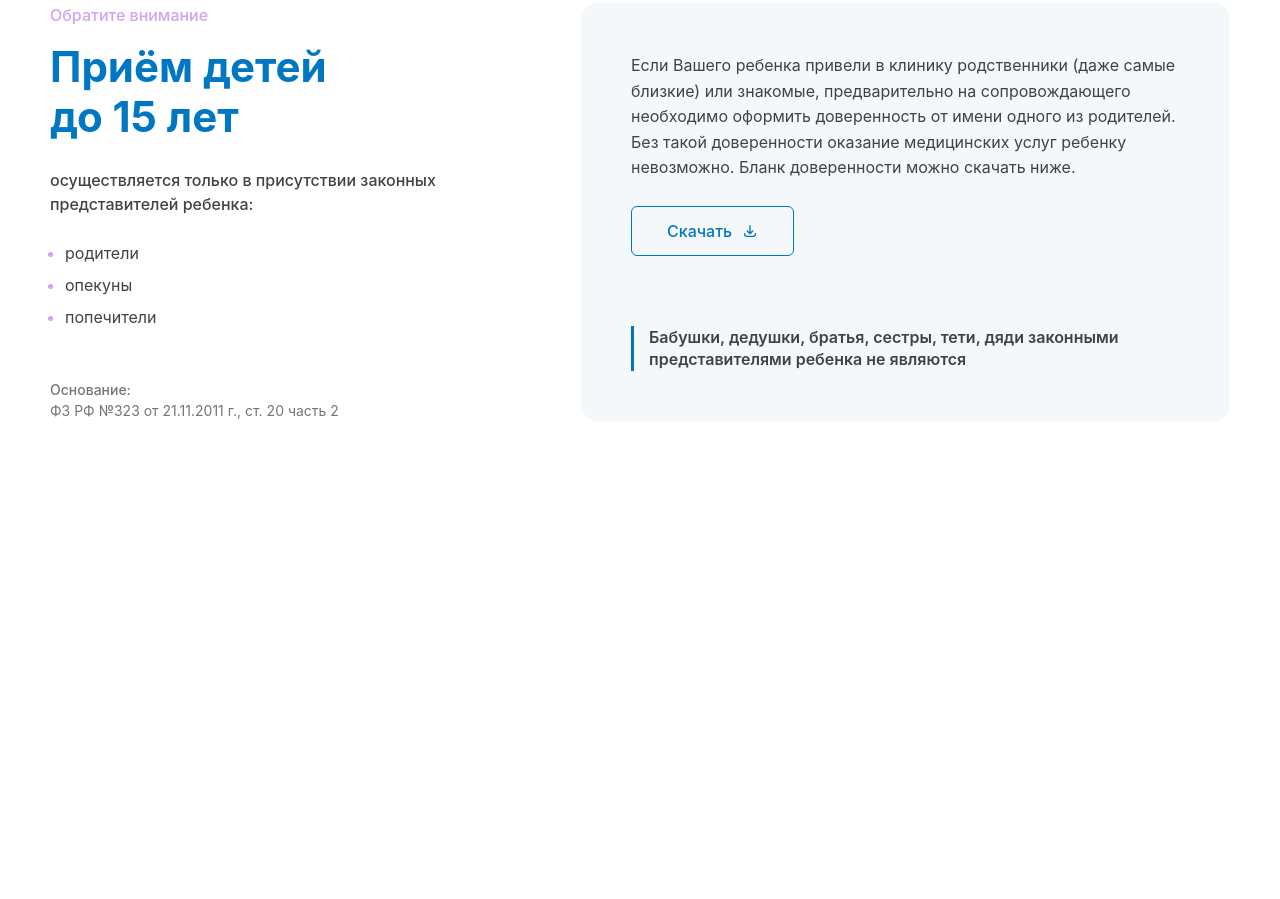
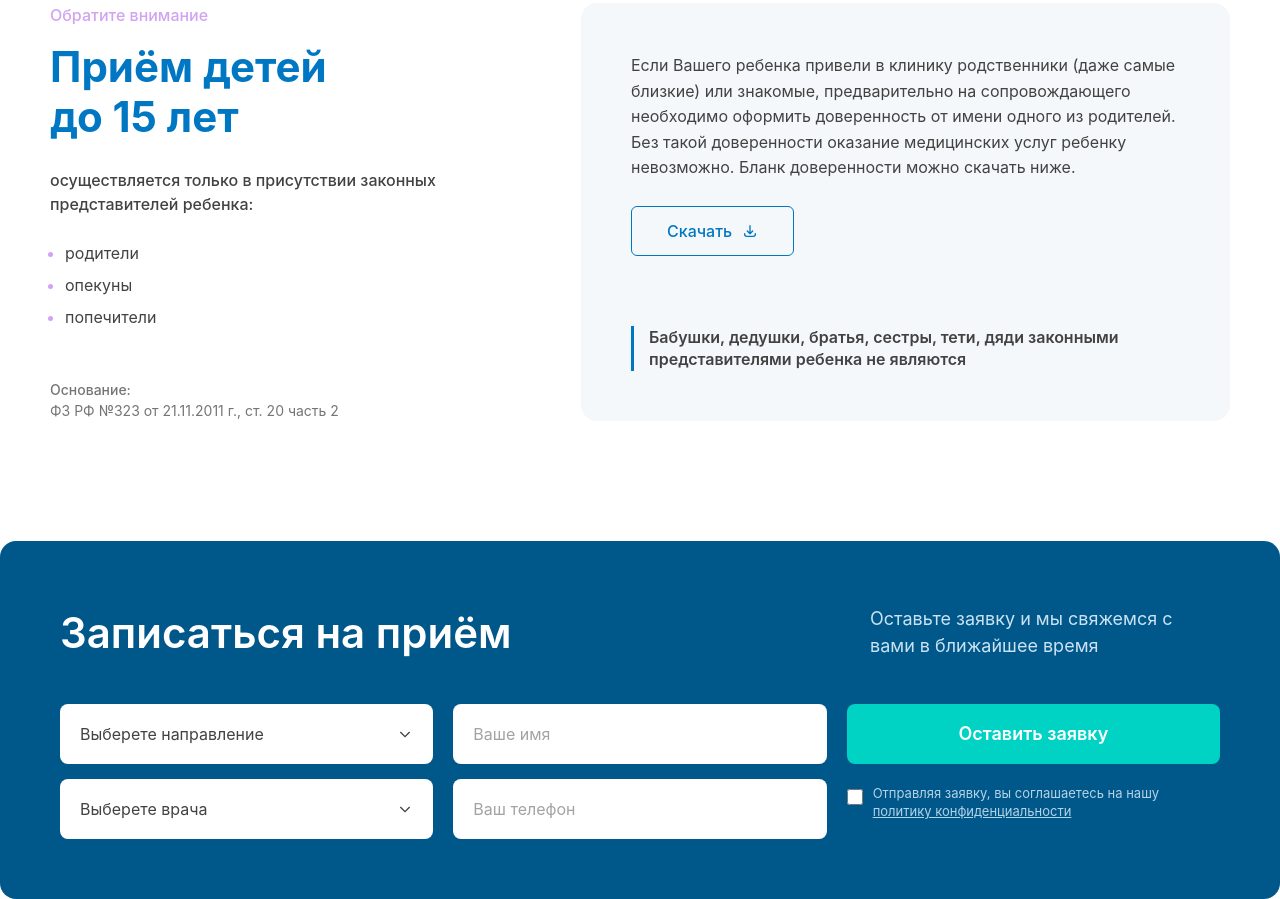
Before and after one commit to allastar09/Exam-project-repo, a website: page src/page2.html in a window 1280 px wide. Shown: the part 1515-2414 px from the top of the page. Before the commit the page ends 1986 px from the top, so only its background shows below. Drawn offline with nearby package versions, Linux system fonts and the light colour scheme; files that its build step writes are made by us from their sources.

Commit message:
i add section registr

```diff
--- a/src/page2.html
+++ b/src/page2.html
@@ -187,6 +187,67 @@
 
     </div>
 </section>
+
+    <section class="max-w-350 m-auto mt-[70px] p-[20px] lg:p-[60px] bg-[#00578A] rounded-[16px]">
+    <div class="flex flex-col gap-y-[30px]">
+
+        <div class="flex flex-col lg:flex-row lg:items-center justify-between gap-y-[15px]">
+            <h1 class="text-[white] text-[32px] lg:text-[42px] font-[600]">Записаться на приём</h1>
+            <p class="text-[#E0F2FE] text-[16px] lg:text-[18px] max-w-[350px] font-[400] opacity-90">
+                Оставьте заявку и мы свяжемся с вами в ближайшее время
+            </p>
+        </div>
+
+        <div class="grid grid-cols-1 lg:grid-cols-3 gap-[20px] items-start mt-[10px]">
+
+            <div class="flex flex-col gap-y-[15px]">
+                <div class="relative">
+                    <select class="w-full h-[60px] px-[20px] bg-[white] text-[#424242] text-[16px] rounded-[8px] appearance-none outline-none cursor-pointer">
+                        <option value="" disabled selected hidden>Выберете направление</option>
+                        <option value="1">Терапия</option>
+                        <option value="2">Педиатрия</option>
+                    </select>
+                    <div class="absolute right-[20px] top-[22px] pointer-events-none text-[#424242]">
+                        <svg class="w-[16px] h-[16px]" fill="none" stroke="currentColor" stroke-width="2" viewBox="0 0 24 24"><path d="M19 9l-7 7-7-7"></path></svg>
+                    </div>
+                </div>
+
+                <div class="relative">
+                    <select class="w-full h-[60px] px-[20px] bg-[white] text-[#424242] text-[16px] rounded-[8px] appearance-none outline-none cursor-pointer">
+                        <option value="" disabled selected hidden>Выберете врача</option>
+                        <option value="1">Иванов И.И.</option>
+                        <option value="2">Петров П.П.</option>
+                    </select>
+                    <div class="absolute right-[20px] top-[22px] pointer-events-none text-[#424242]">
+                        <svg class="w-[16px] h-[16px]" fill="none" stroke="currentColor" stroke-width="2" viewBox="0 0 24 24"><path d="M19 9l-7 7-7-7"></path></svg>
+                    </div>
+                </div>
+            </div>
+
+            <div class="flex flex-col gap-y-[15px]">
+                <input type="text" placeholder="Ваше имя" class="w-full h-[60px] px-[20px] bg-[white] text-[#424242] text-[16px] rounded-[8px] outline-none placeholder:text-[#A3A3A3]">
+                <input type="tel" placeholder="Ваш телефон" class="w-full h-[60px] px-[20px] bg-[white] text-[#424242] text-[16px] rounded-[8px] outline-none placeholder:text-[#A3A3A3]">
+            </div>
+
+            <div class="flex flex-col gap-y-[15px]">
+                <button class="w-full h-[60px] bg-[#00D2C4] text-[white] text-[18px] font-[600] rounded-[8px] hover:bg-[#00B8AC] transition-colors duration-300">
+                    Оставить заявку
+                </button>
+
+                <div class="flex items-start gap-[10px] mt-[5px]">
+                    <div class="pt-[3px]">
+                        <input type="checkbox" id="agreement" class="w-[16px] h-[16px] rounded-[4px] accent-[#00D2C4]">
+                    </div>
+                    <label for="agreement" class="text-[13px] text-[#E0F2FE] opacity-80 leading-[1.4] cursor-pointer selection:bg-transparent">
+                        Отправляя заявку, вы соглашаетесь на нашу
+                        <a href="" class="underline hover:text-[white] transition-colors">политику конфиденциальности</a>
+                    </label>
+                </div>
+            </div>
+
+        </div>
+    </div>
+</section>
     </main>
 </body>
 </html>
```
